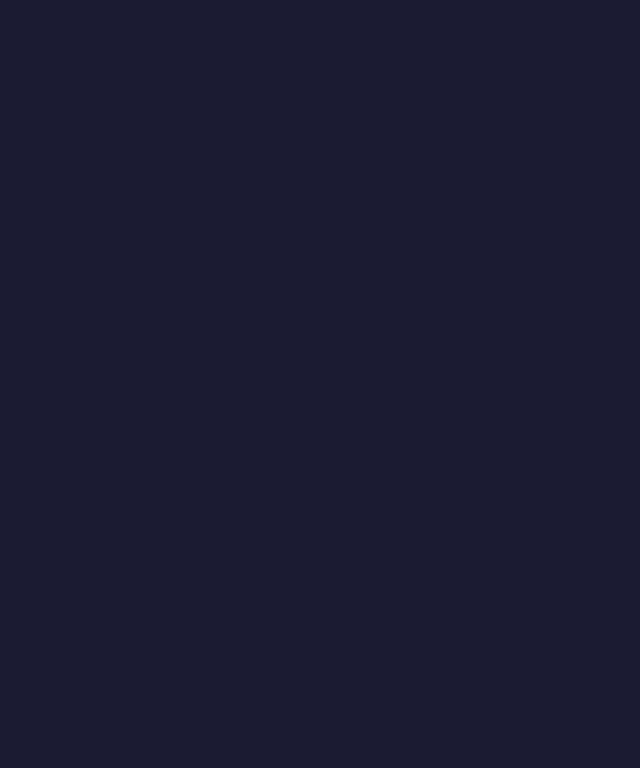
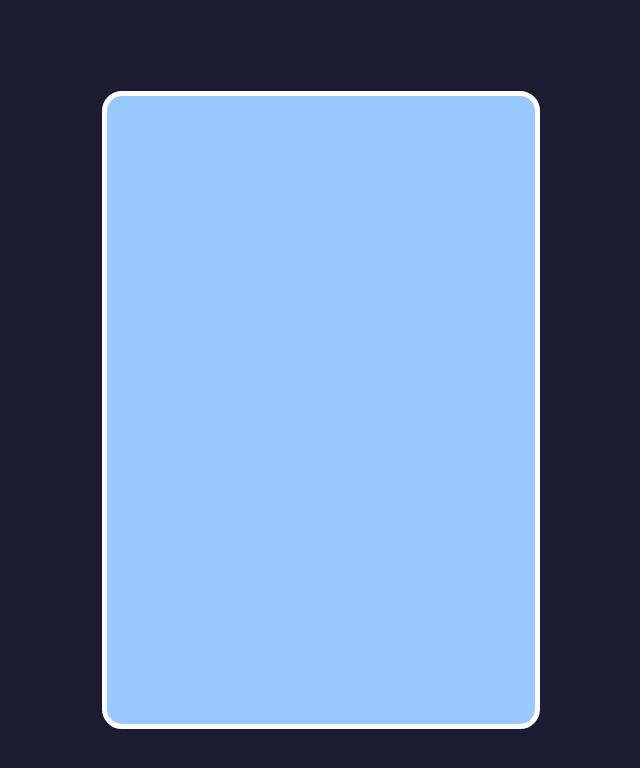
Before and after one commit to ydnarf/Calculator, a React (Create React App) app: page / in a window 1280 px wide. Shown: the top 768 px of the page, without its empty margins (319-959 px from the left). Built offline with nearby package versions, Linux system fonts and the light colour scheme.

Commit message:
Contenedor de la calculadora

```diff
--- a/src/App.css
+++ b/src/App.css
@@ -1,5 +1,4 @@
 .App {
-  width: 100%;
   height: 100vh;
   padding-top: 10px;
   background-color: #1b1b32;
@@ -9,3 +8,19 @@
   justify-content: center;
   align-items: center;
 }
+
+.contenedor-calculadora {
+  width: 400px;
+  height: 600px;
+  padding: 14px;
+  background-color: #99c9ff;
+  border-radius: 20px;
+  border: 5px solid white;
+}
+
+.fila {
+  margin: 4px;
+  display: flex;
+  align-items: center;
+  justify-content: center;
+}
--- a/src/App.js
+++ b/src/App.js
@@ -3,7 +3,13 @@ import './App.css';
 function App() {
   return (
     <div className="App">
-
+      <div className='contenedor-calculadora'>
+        <div className='fila'></div>
+        <div className='fila'></div>
+        <div className='fila'></div>
+        <div className='fila'></div>
+        <div className='fila'></div>
+      </div>
     </div>
   );
 }
```
Also changed, not shown: src/componentes/Boton.js (added, +7 -0 lines).
